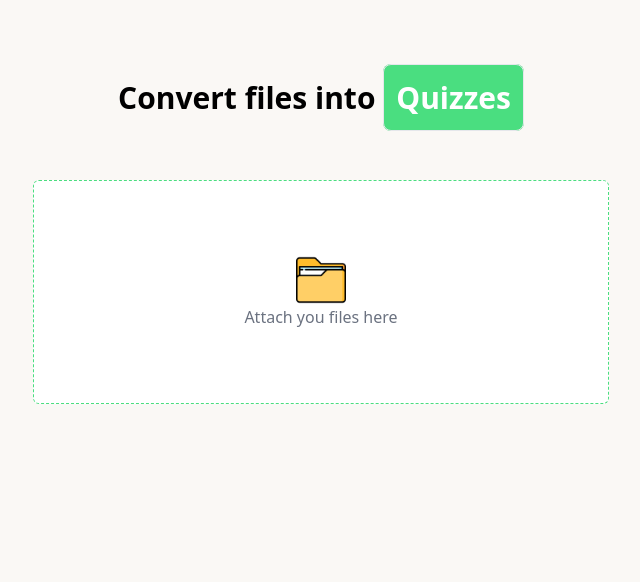
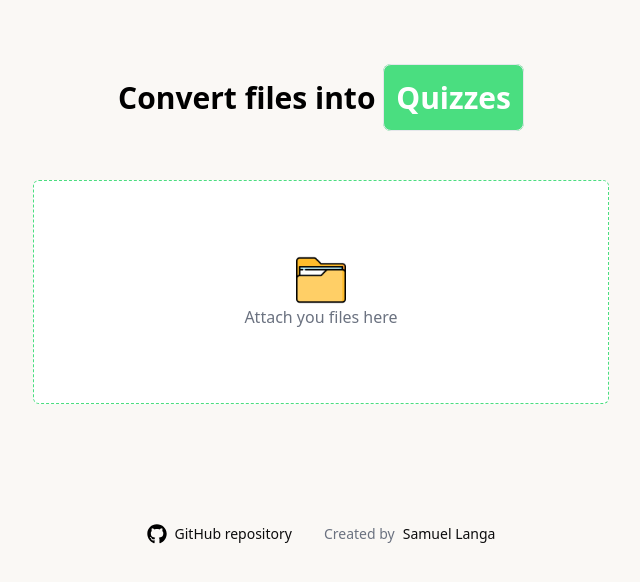
Before and after one commit to samuellangajr/doc-to-quiz, a Next.js app: page / in a window 1280 px wide. Shown: the top 582 px of the page, without its empty margins (319-959 px from the left). Built offline with nearby package versions, Linux system fonts and the light colour scheme.

Commit message:
feat: footer

```diff
--- a/package.json
+++ b/package.json
@@ -13,7 +13,8 @@
     "dotenv": "^16.4.5",
     "next": "14.2.5",
     "react": "^18",
-    "react-dom": "^18"
+    "react-dom": "^18",
+    "react-icons": "^5.3.0"
   },
   "devDependencies": {
     "@types/node": "^20",
--- a/src/app/layout.tsx
+++ b/src/app/layout.tsx
@@ -1,6 +1,7 @@
 import "./globals.css";
 import { Poppins, Lato } from "next/font/google";
 import { Suspense } from "react";
+import Footer from "@/components/layout/footer";
 
 const poppins = Poppins({
     subsets: ["latin"],
@@ -26,6 +27,7 @@ export default function RootLayout({
             >
                 <Suspense>
                     {children}
+                    <Footer/>
                 </Suspense>
             </body>
         </html>
--- /dev/null
+++ b/src/components/layout/footer.tsx
@@ -0,0 +1,33 @@
+import Link from "next/link";
+import { FaGithub } from "react-icons/fa";
+
+const Footer: React.FC = () => {
+    return (
+        <footer>
+            <div className="flex flex-col md:flex-row items-center justify-center px-8 md:px-20 py-8 md:py-10 space-y-4 md:space-y-0 md:space-x-8 text-sm ">
+                <div className="flex space-x-2">
+                    <FaGithub size={20} />
+                    <Link
+                        href={"https://github.com/samuellangajr/doc-to-quiz"}
+                        className="hover:underline"
+                        style={{ color: "#0c0c0d" }}
+                    >
+                        GitHub repository
+                    </Link>
+                </div>
+
+                <div className="flex space-x-2 text-gray-500">
+                    <span>Created by</span>
+                    <Link
+                        href={"https://www.linkedin.com/in/samuel-langa-92ab99287/"}
+                        className="hover:underline "
+                        style={{ color: "#0c0c0d" }}
+                    >
+                        Samuel Langa
+                    </Link>
+                </div>
+            </div>
+        </footer>
+    );
+};
+export default Footer;
```
Also changed, not shown: src/app/api/gemini.tsx (renamed from src/app/api/index.tsx), 1 other file (tests, documents, lock files or other folders).
